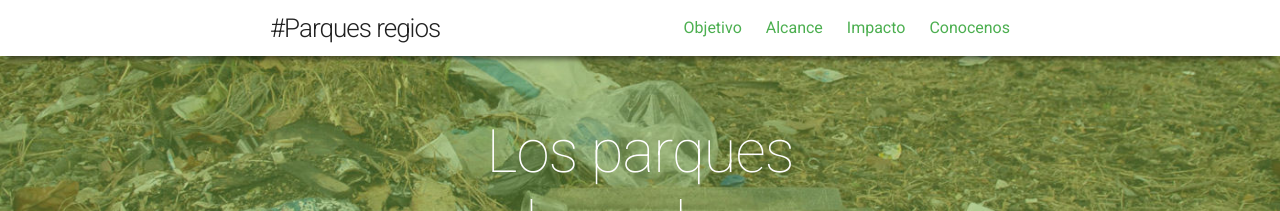
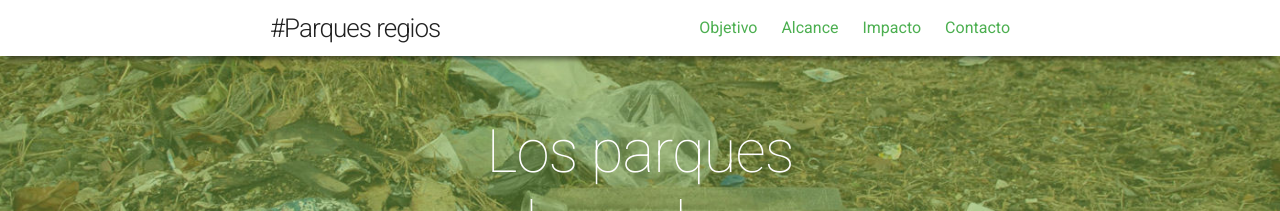
Before and after one commit to alfr3dosv/campana, a Jekyll site: the page built from index.html, in a window 1280 px wide. Shown: the top 211 px of the page. Built offline with Jekyll 4.4.1, drawn with Linux system fonts in a browser that asks for light colours; nearby versions of some CDN libraries.

Commit message:
corregido link contacto

```diff
--- a/_includes/header.html
+++ b/_includes/header.html
@@ -17,7 +17,7 @@
           <a class="page-link" href="#objetivo"> Objetivo </a>
           <a class="page-link" href="#alcance"> Alcance </a>
           <a class="page-link" href="#impacto"> Impacto </a>
-          <a class="page-link" href="#conocenos"> Conocenos </a>
+          <a class="page-link" href="#contacto"> Contacto </a>
       </div>
     </nav>
 
```
